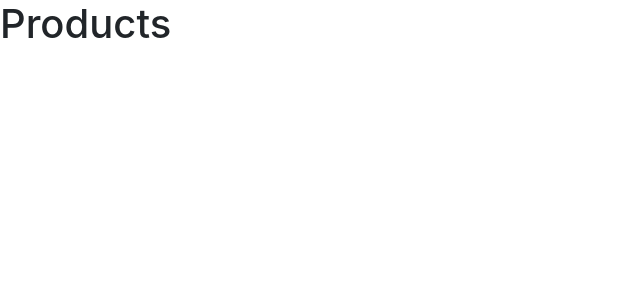
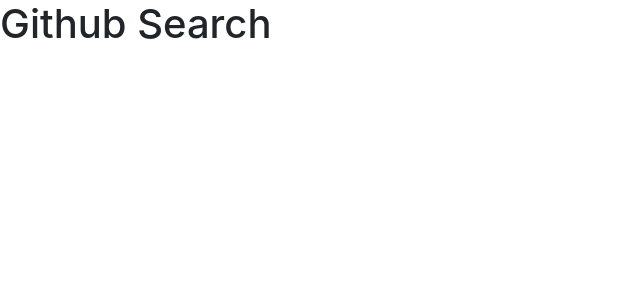
Before and after one commit to StashaG/github-search, a React (Create React App) app: page / in a window 1280 px wide. Shown: the top 300 px of the page, without its empty margins (0-640 px from the left). Built offline with nearby package versions, Linux system fonts and the light colour scheme.

Commit message:
editing App.js with github search heading

```diff
--- a/src/App.js
+++ b/src/App.js
@@ -5,7 +5,7 @@
 function App() {
   return (
     <div>
-      <h1>Products</h1>
+      <h1>Github Search</h1>
     </div>
   );
 }
```
